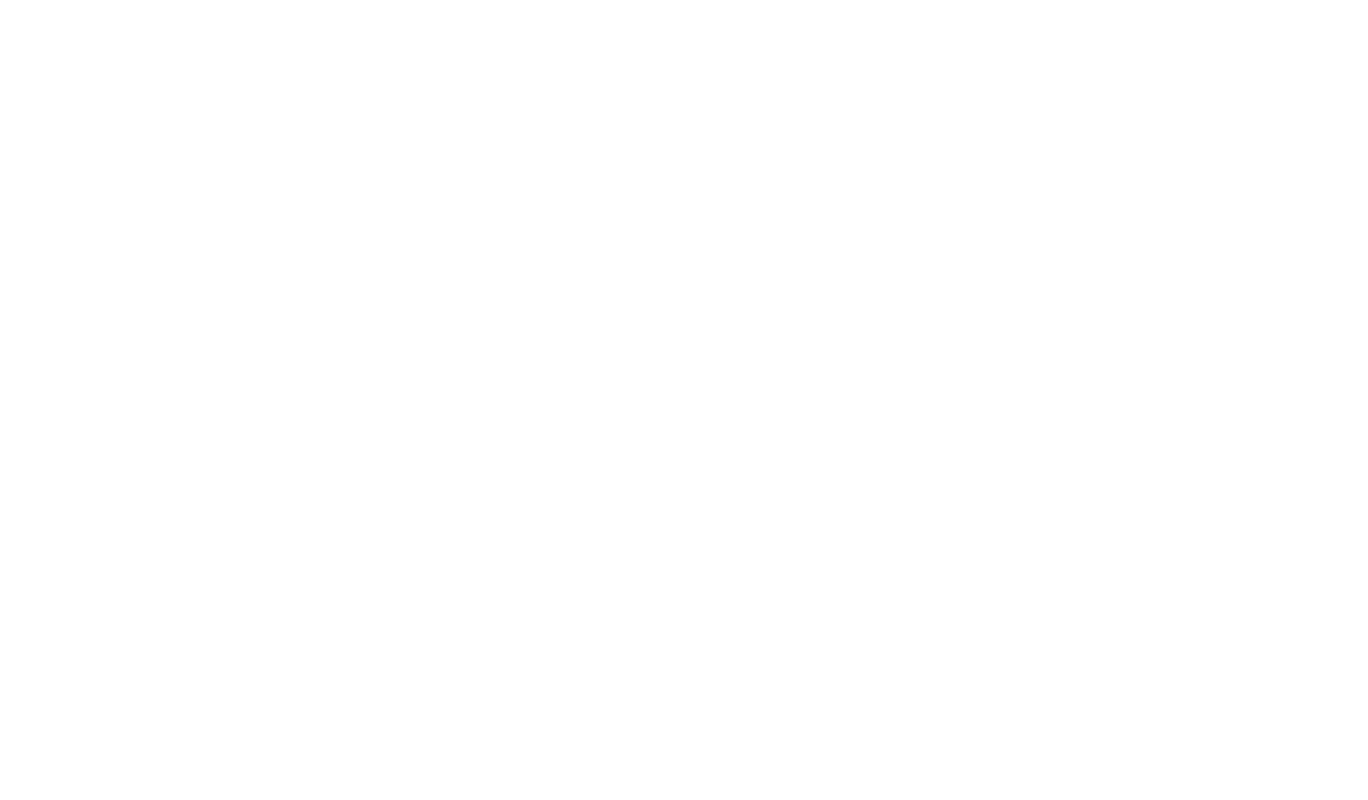
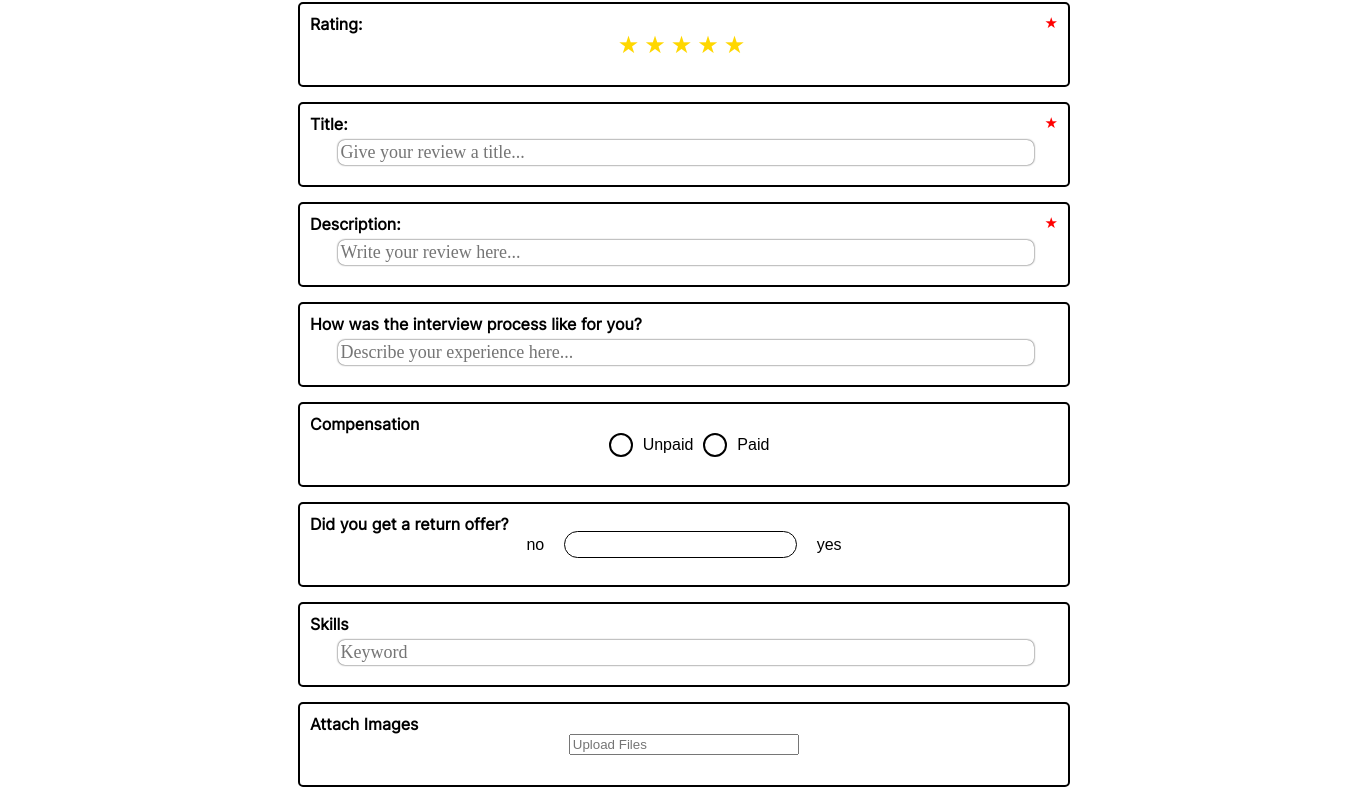
Before and after one commit to internpedia/frontend, a React (Create React App) app: page /test in a window 1280 px wide. Shown: the part 240-1040 px from the top of the page, 1368 px wide, since content can reach past the window. Before the commit the page ends 800 px from the top, so only its background shows below. Built offline with nearby package versions, Linux system fonts and the light colour scheme.

Commit message:
review page updated

```diff
--- a/src/pages/ReviewPage.css
+++ b/src/pages/ReviewPage.css
@@ -1,41 +1,78 @@
-.writereview {
-    margin-top: 40px;
-    display: flex;
-    flex-direction: column;
-    justify-content: center;
-    align-items: center;
-    margin-bottom: 20px;
-  }
 
   .writeReviewHeader {
+    margin-top: 0px;
+    font-weight: bold;
     font-family: "Inter Regular";
-    font-size: 50px;
-    font-weight: bold;
+    font-size: 30px;
+    text-align: center;
+    @media (max-width: 500px) {
+      display: none;
   }
-
+}
   .belowHeader {
     margin-top: 0px;
     font-family: "Inter Regular";
     font-size: 20px;
     text-align: center;
-    @media (max-width: 500px) {
-      display: none;
-    }
   }
 
   .writereviewBox {
-    margin-top: 40px;
     width: 60%;
-    box-shadow: 0 0 5px rgba(0, 0, 0, 0.2);
     border-radius: 15px;
     display: flex;
     flex-direction: column;
-    justify-content: space-evenly;
-    padding-left: 60px;
-    padding-right: 60px;
+    justify-content: center; /* Center horizontally */
+    align-items: center; /* Center vertically */
+    height: 100vh; /* Full height of the viewport */
+    padding-left: 300px;
+    padding-right: 300px;
     padding-bottom: 30px;
+    margin-top: 0px;
   }
+  .circle {
+    width: 20px; /* Size of the circle */
+    height: 20px; /* Size of the circle */
+    border-radius: 50%; /* Makes it a circle */
+    background-color: white; /* Circle color */
+    border: 2px solid black; /* Black border */
+    margin: 10px; /* Space between the circles */
+}
+  .star-rating {
+    font-size: 24px;
+    color: gold;
+}
 
+.star-rating span {
+    margin-right: 5px;
+    cursor: pointer;
+}
+
+  .outer-box {
+    width: 300px;
+    height: 300px;
+    border: 2px solid black;
+    position: relative;
+    display: flex;
+    justify-content: center;
+    align-items: center;
+}
+
+.outer-box .star {
+    position: absolute;
+    top: 10px; /* Distance from top */
+    right: 10px; /* Distance from right */
+    color: red; /* Star color */
+    font-size: 15px; /* Adjust size as needed */
+}
+
+.text {
+  position: absolute;
+  top: 10px;
+  left: 10px;
+  margin: 0;
+  font-size: 16px;
+  font-weight: bold;
+}
   .rating {
     margin-top: 50px;
     display: flex;
@@ -46,41 +83,54 @@
   .first {
     width: 100%;
   }
+
+
   .title {
     padding-left: 40px;
     width: 100%;
   }
 
-  .description {
-    margin-top: 30px;
-  }
-
-  .email {
-    margin-top: 30px;
-  }
-
-  .password {
-    margin-top: 30px;
-  }
-
-  .responseBox label {
+  .responseBox {
     font-family: "Inter Regular";
     font-weight: bold;
     font-size: 20px;
   }
 
-  .responseBox input {
+  .responseBox {
     margin-top: 15px;
     display: flex;
     font-family: "Inter Regular";
     font-size: 18px;
     flex-direction: column;
-    border: none;
-    box-shadow: 0 0 2px rgba(0, 0, 0, 0.9);
     height: 40px;
-    border-radius: 7px;
-    width: 100%;
+    border-radius: 7px black;
+    width: 90%;
+    margin: 0px;
   }
+
+  .attachImages {
+    display: flex;
+    font-family: "Inter Regular";
+    font-size: 18px;
+    flex-direction: column;
+    height: 70px;
+    border-radius: 7px black;
+    width: 30%;
+    margin: 0px;
+    justify-content: center;
+  }
+
+
+  .outer-box {
+    margin-top: 15px;
+    width: 100%; /* Width of the outer box */
+    height: 90px; /* Height of the outer box */
+    display: flex;
+    justify-content: center; /* Center the inner box horizontally */
+    align-items: center; /* Center the inner box vertically */
+    border-radius: 5px;
+}
+
 
   .signup {
     margin-top: 40px;
@@ -92,17 +142,20 @@
     background-color: black;
     color: white;
     border-color: black;
+    justify-content: center;
+    align-items: center;
   }
 
-  .goToLogin {
-    margin-top: 10px;
+  .oval {
+    margin-top: 15px;
+    display: flex;
+    font-family: "Inter Regular";
+    font-size: 18px;
+    flex-direction: column;
+    height: 25px;
+    width: 30%;
+    background-color: white; /* Circle color */
+    border: 1px solid black; /* Black border */
+    margin: 20px; /* Space between the circles */
+    border-radius: 15px;
   }
-
-  .goToLogin p {
-    font-family: "Inter Regular";
-  }
-
-  .goToLogin span {
-    font-family: "Inter Regular";
-    font-weight: bold;
-  }
--- a/src/pages/ReviewPage.js
+++ b/src/pages/ReviewPage.js
@@ -6,53 +6,79 @@ import "./ReviewPage.css";
 function ReviewPage() {
   return (
     <div>
-    <div className= "writeReview">
-        <h1 className = 'writereviewHeader'> Write a Reviw: UI/UX designer </h1>
-        <p className = "belowHeader">Made : San Francisco, CA</p>
+        <p className = "writeReviewHeader"> Write a Review: UI/UX designer </p>
+        <p className = "belowHeader"> Meta : San Francisco, CA</p>
+
     <div className = "writereviewBox">
-        <div className = "rating">
-        <div className= "first">
-          <form className ="responseBox">
-            <label> Rating
-            </label>
-            <input type = 'text' id = "FN"></input>
+
+    <div className="outer-box">
+    <span class="star">&#9733;</span>
+           <p class="text">Rating:</p>
+           <div class="star-rating">
+               <span>&#9733;</span>
+              <span>&#9733;</span>
+              <span>&#9733;</span>
+              <span>&#9733;</span>
+              <span>&#9733;</span>
+            </div>
+
+       </div>
+
+        <div className="outer-box">
+        <span class="star">&#9733;</span>
+           <p class="text">Title:</p>
+          <div className="responseBox">
+              <input type="text" id="inputBox" placeholder="Give your review a title..."></input>
+          </div>
+       </div>
+
+      <div class="outer-box">
+      <span class="star">&#9733;</span>
+           <p class="text">Description:</p>
+          <div className="responseBox">
+            <input type="text" id="inputBox" placeholder="Write your review here..."></input>
+          </div>
+       </div>
+
+       <div className="outer-box">
+           <p class="text">How was the interview process like for you?</p>
+          <form className="responseBox">
+              <input type="text" id="inputBox" placeholder="Describe your experience here..."></input>
           </form>
        </div>
-        <div className= "title">
-        <form className ="responseBox">
-            <label> Title
-            </label>
-            <input type = 'text' id = "LN"></input>
+
+      <div className="outer-box">
+           <p class="text">Compensation</p>
+           <div class="circle"></div>
+           <p>Unpaid</p>
+           <div class="circle"></div>
+           <p>Paid</p>
+       </div>
+
+      <div className="outer-box">
+           <p class="text">Did you get a return offer?</p>
+           <p>no</p>
+          <div class = "oval" > </div>
+          <p>yes</p>
+       </div>
+
+        <div className="outer-box">
+           <p class="text">Skills</p>
+          <form className="responseBox">
+            <input type="text" id="inputBox" placeholder="Keyword"></input>
           </form>
        </div>
-        </div>
-        <div className = "description">
-        <form className ="responseBox">
-            <label> How was the interview process like for you?
-            </label>
-            <input type = 'text' id = "UN"></input>
+
+        <div className="outer-box">
+           <p class="text">Attach Images</p>
+          <form className="attachImages">
+              <input type = 'text' id = "EM" placeholder="Upload Files"></input>
           </form>
        </div>
-        <div className = "email">
-        <form className ="responseBox">
-            <label> Email Address
-            </label>
-            <input type = 'text'  id = "EM"></input>
-          </form>
+
         </div>
-        <div className = "password">
-        <form className ="responseBox">
-            <label> Password
-            </label>
-            <input type = 'text'  id = "PS"></input>
-          </form>
-        </div>
-        <button className = "signup"> Sign Up </button>
-        <div className = "goToLogin">
-        <p>Already have an account? <span >Log In.</span></p>
-        </div>
-      </div>
-      </div>
+
+        <button className = "signup"> Submit </button>
       </div>
   );
 }
--- a/src/pages/TestPage.js
+++ b/src/pages/TestPage.js
@@ -1,11 +1,12 @@
 import React from "react";
 import SearchResult from "../components/SearchResult";
+import ReviewPage from "./ReviewPage"
 // IMPORT COMPONENTS HERE
 
 //Some changes made here
 
 function Test() {
-  return
+  return <ReviewPage></ReviewPage>
 
 }
 
```
Lines whose indentation alone changed are shown as unchanged.
